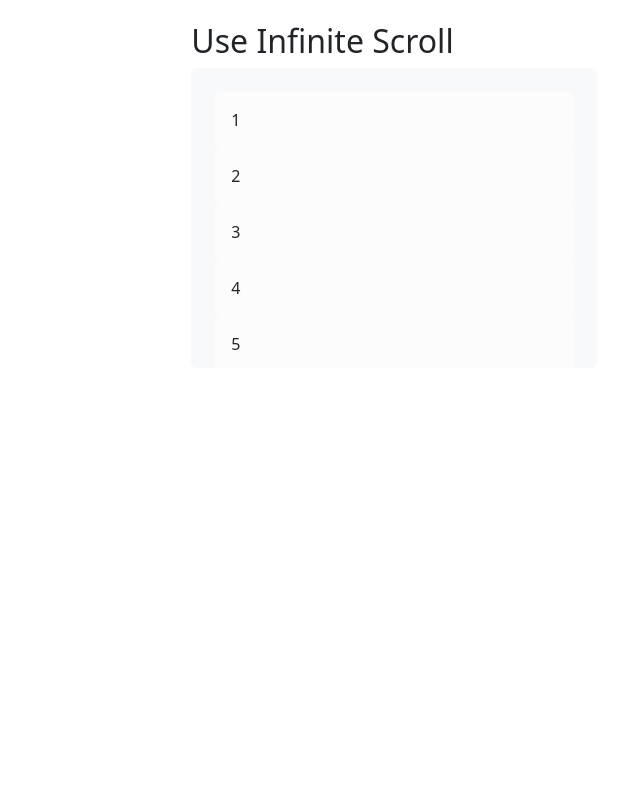
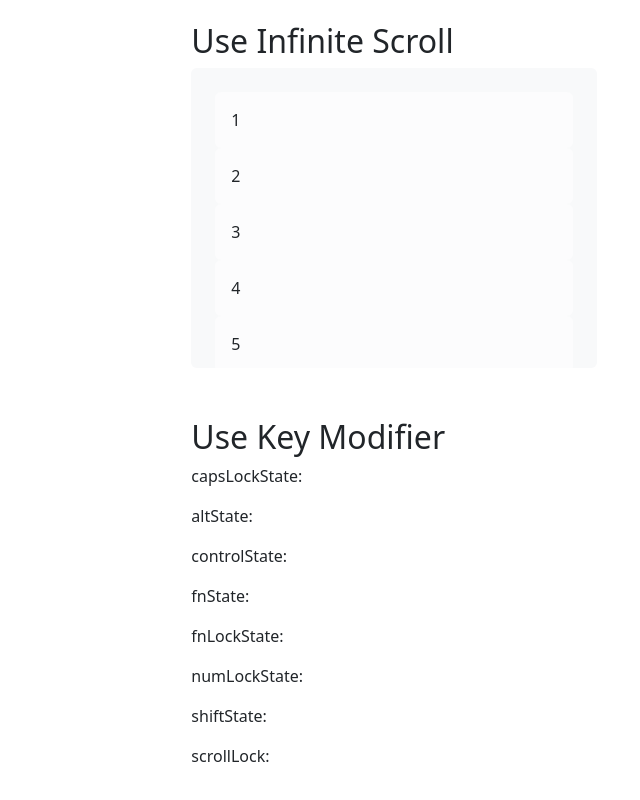
Before and after one commit to UlakhovichKate/vueUse, a Vue app: page /sensors in a window 1280 px wide. Shown: the part 4134-4934 px from the top of the page, without its empty margins (246-886 px from the left). Before the commit the page ends 4552 px from the top, so only its background shows below. Built offline with nearby package versions, Linux system fonts and the light colour scheme; no server answers.

Commit message:
UseKeyModifier.vue

```diff
--- a/src/components/ListSensors.vue
+++ b/src/components/ListSensors.vue
@@ -17,6 +17,7 @@
   <use-geolocation/>
   <use-idle/>
   <use-infinite-scroll/>
+  <use-key-modifier/>
 </template>
 
 <script setup>
@@ -38,7 +39,7 @@ import UseFps from "../vueUseComponents/UseFps.vue";
 import UseGeolocation from "../vueUseComponents/UseGeolocation.vue";
 import UseIdle from "../vueUseComponents/UseIdle.vue";
 import UseInfiniteScroll from "../vueUseComponents/UseInfiniteScroll.vue";
-
+import UseKeyModifier from "../vueUseComponents/UseKeyModifier.vue";
 
 
 </script>
--- /dev/null
+++ b/src/vueUseComponents/UseKeyModifier.vue
@@ -0,0 +1,31 @@
+<template>
+  <h2>Use Key Modifier</h2>
+  <p :class="[capsLockState ? 'active' : 'none']">capsLockState: {{ capsLockState }}</p>
+  <p :class="[altState ? 'active' : 'none']">altState: {{ altState }}</p>
+  <p :class="[controlState ? 'active' : 'none']">controlState: {{ controlState }}</p>
+  <p :class="[fnState ? 'active' : 'none']">fnState: {{ fnState }}</p>
+  <p :class="[fnLockState ? 'active' : 'none']">fnLockState: {{ fnLockState }}</p>
+  <p :class="[numLockState ? 'active' : 'none']">numLockState: {{ numLockState }}</p>
+  <p :class="[shiftState ? 'active' : 'none']">shiftState: {{ shiftState }}</p>
+  <p :class="[scrollLock ? 'active' : 'none']">scrollLock: {{ scrollLock }}</p>
+</template>
+
+<script setup>
+import { useKeyModifier } from '@vueuse/core'
+
+const capsLockState = useKeyModifier('CapsLock')
+const altState = useKeyModifier('Alt')
+const controlState = useKeyModifier('Control')
+const fnState = useKeyModifier('Fn')
+const fnLockState = useKeyModifier('FnLock')
+const numLockState = useKeyModifier('NumLock')
+const shiftState = useKeyModifier('Shift')
+const scrollLock = useKeyModifier('ScrollLock')
+
+</script>
+
+<style scoped>
+  .active {
+    color: red;
+  }
+</style>
```
